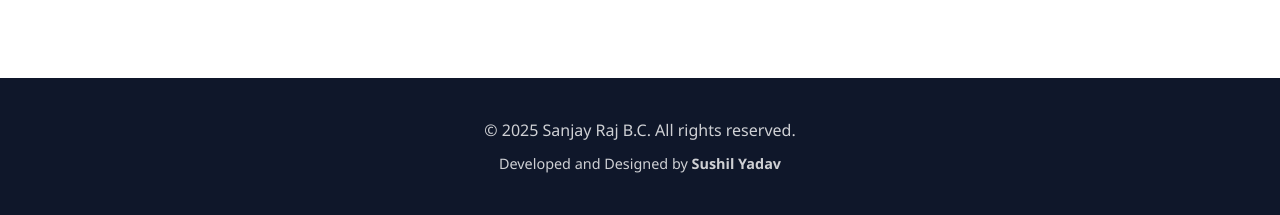
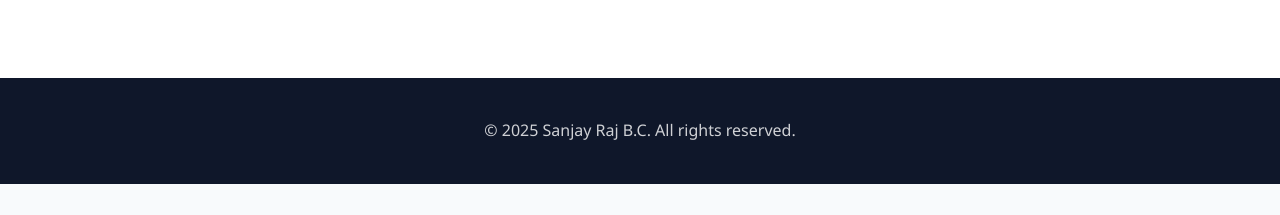
Before and after one commit to sushilraey/Sanjay_B.C, a plain HTML site: page index.html in a window 1280 px wide. Shown: the part 4430-4645 px from the top of the page. After the commit the page ends 4614 px from the top, so only its background shows below. Drawn offline with Linux system fonts and the light colour scheme.

Commit message:
Fix HTML formatting and structure

```diff
--- a/index.html
+++ b/index.html
@@ -255,7 +255,7 @@
     <footer class="footer">
         <div class="container">
             <p>&copy; 2025 Sanjay Raj B.C. All rights reserved.</p>
-            <p class="developer-credit">Developed and Designed by <a href="https://yadavsushil.com.np/" target="_blank">Sushil Yadav</a></p>
+            <!-- <p class="developer-credit">Developed and Designed by <a href="https://yadavsushil.com.np/" target="_blank">Sushil Yadav</a></p> -->
         </div>
     </footer>
 
```
